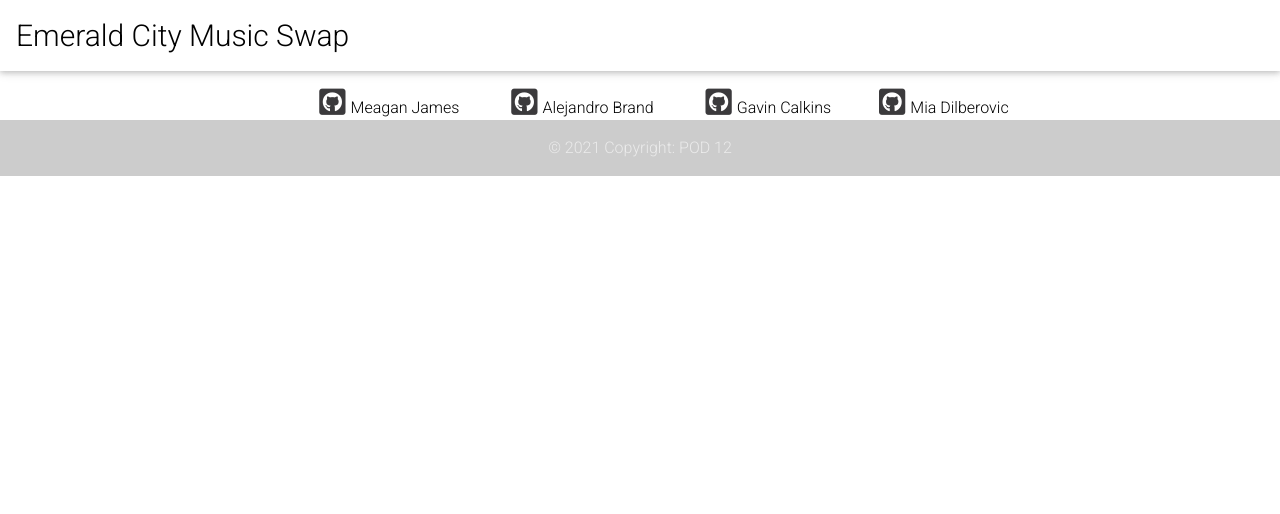
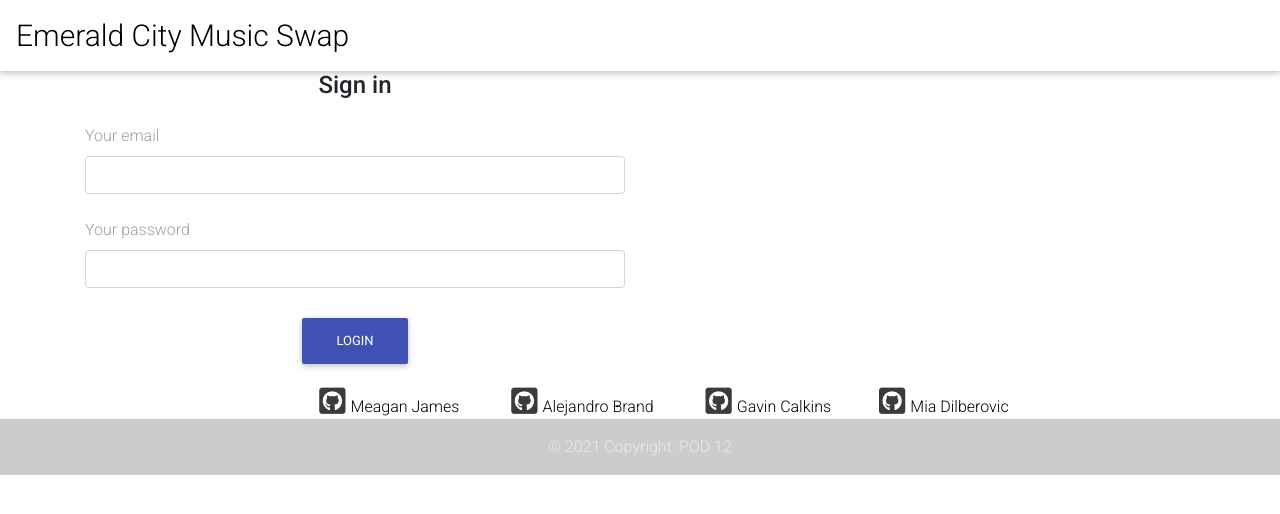
Before and after one commit to POD-12/emerald-city-music-swap, a React (Create React App) app in the folder client/: page /login in a window 1280 px wide. Shown: the top 514 px of the page. Built offline with nearby package versions, Linux system fonts and the light colour scheme.

Commit message:
added two routes and changed navbar

```diff
--- a/client/src/App.js
+++ b/client/src/App.js
@@ -2,12 +2,16 @@
 import Home from "./pages/Home";
 import NavTabs from "./components/NavTabs";
 import Footer from "./components/Footer";
+import Signup from "./components/Signup";
+import Login from "./components/Login";
 
 function App() {
   return (
     <Router>
       <NavTabs />
       <Route exact path="/" component={Home} />
+      <Route exact path ="/signup" component={Signup}/>
+      <Route exact path ="/login" component={Login}/>
 
       <Footer />
     </Router>
--- a/client/src/components/NavTabs/index.js
+++ b/client/src/components/NavTabs/index.js
@@ -18,13 +18,13 @@
         <Navbar.Collapse id="basic-navbar-nav">
           <Nav className="mr-auto animated fadeInLeft" id="name">
             <Nav.Link href="/" style={{ fontSize: "20px", color: "black" }}>
-              Logout
+              Home
             </Nav.Link>
-            <Nav.Link href="#" style={{ fontSize: "20px", color: "black" }}>
-              Something
+            <Nav.Link href="/signup" style={{ fontSize: "20px", color: "black" }}>
+              Signup
             </Nav.Link>
-            <Nav.Link href="#" style={{ fontSize: "20px", color: "black" }}>
-              Something
+            <Nav.Link href="/login" style={{ fontSize: "20px", color: "black" }}>
+              Login
             </Nav.Link>
             <Nav.Link href="#" style={{ fontSize: "20px", color: "black" }}>
               Something
```
